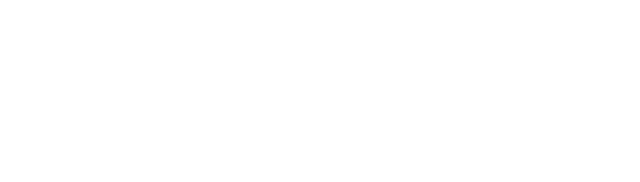
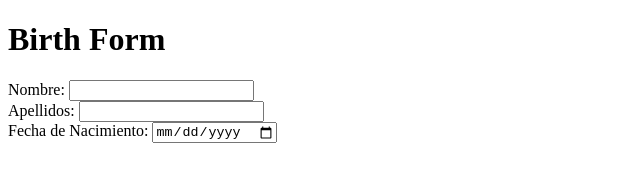
Before and after one commit to mtaibo/birth-calculator, a plain HTML site: page index.html in a window 1280 px wide. Shown: the whole page, without its empty margins (0-640 px from the left). Drawn offline with Linux system fonts and the light colour scheme; a web font is replaced by a local one.

Commit message:
Add html code of birth input box

```diff
--- a/index.html
+++ b/index.html
@@ -25,5 +25,21 @@
 
 </head>
 <body>
+    <div class="content">
+        <div class="input-box">
+            <h1>Birth Form</h1>
+            <form>
+                <label>Nombre:</label>
+                <input type="text">
+                <br>
+                <label>Apellidos:</label>
+                <input type="text">
+                <br>
+                <label>Fecha de Nacimiento:</label>
+                <input type="date">
+            </form>
+        </div>
+        <div class="output-box"></div>
+    </div>
 </body>
 </html>
```
